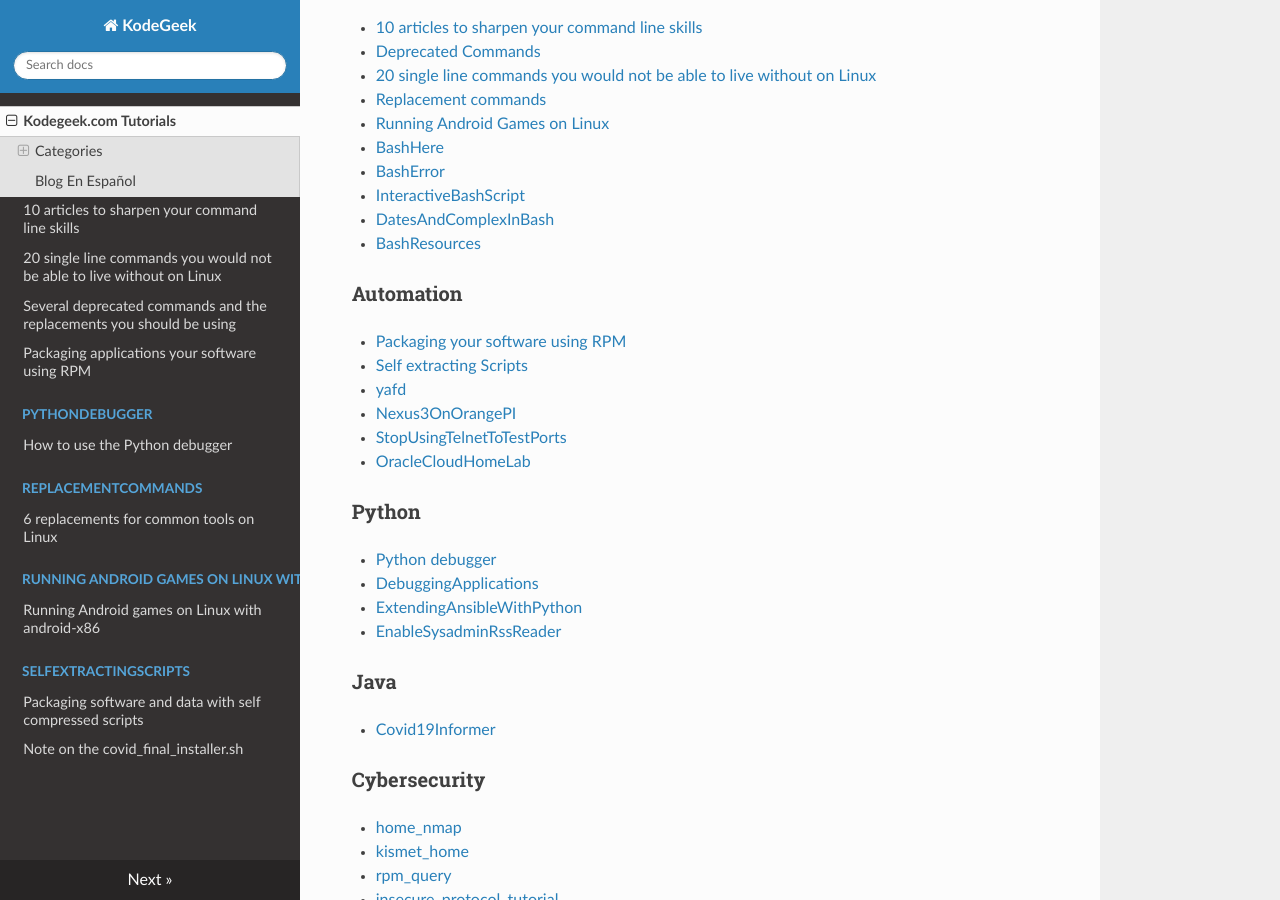
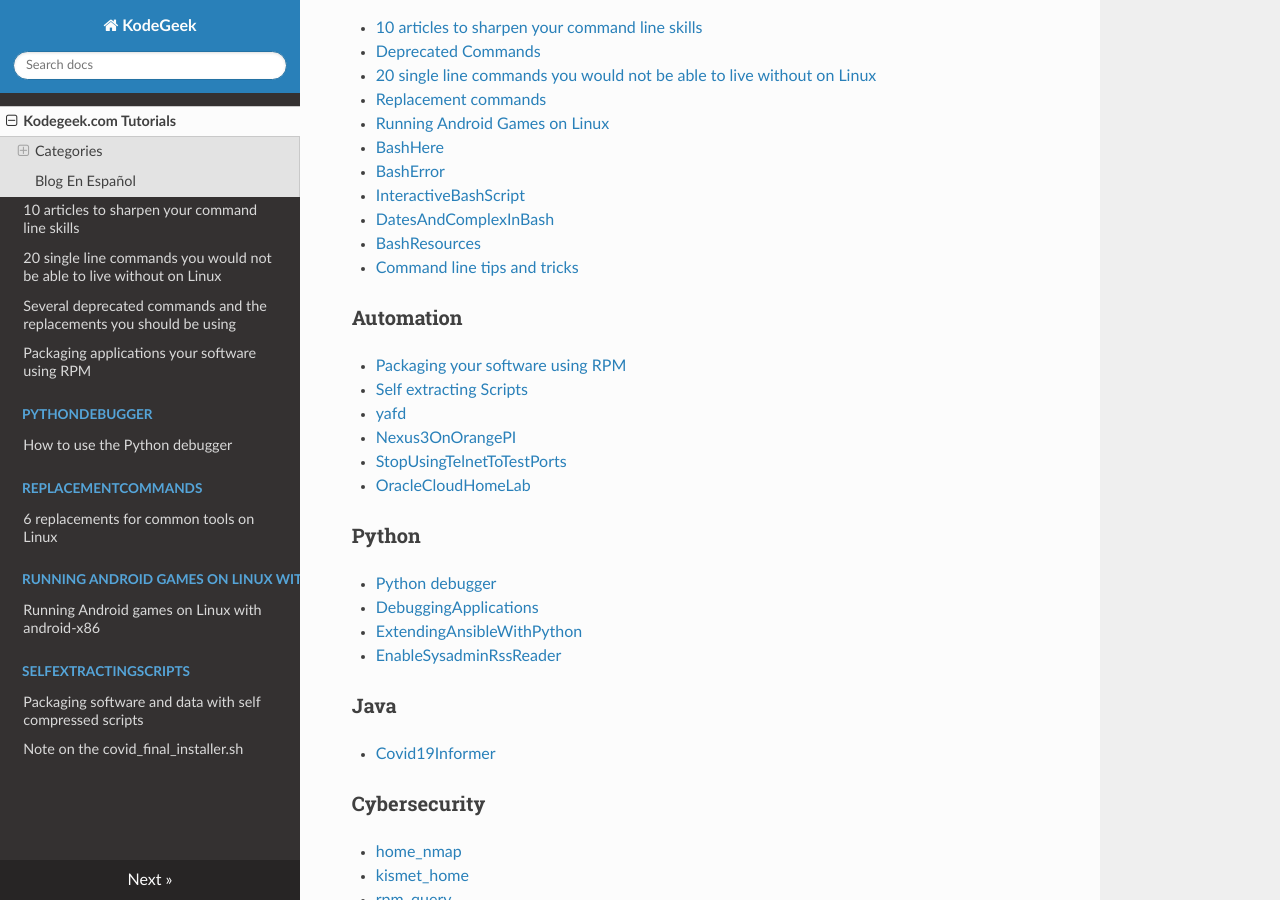
Before and after one commit to josevnz/tutorials, an MkDocs documentation site: the page built from docs/README.md, in a window 1280 px wide and 900 px high, scrolled down 346 px. Built offline with MkDocs 1.6.1, drawn with Linux system fonts in a browser that asks for light colours; nearby versions of some CDN libraries.

Commit message:
Add CommandLineTipsAndTricks module

```diff
--- a/docs/README.md
+++ b/docs/README.md
@@ -18,6 +18,7 @@ I tried my best to group them by categories
 * [InteractiveBashScript](InteractiveBashScript/README.md)
 * [DatesAndComplexInBash](DatesAndComplexInBash/README.md)
 * [BashResources](BashResources/README.md)
+* [Command line tips and tricks](CommandLineTipsAndTricks/README.md)
 
 ### Automation
 
```
